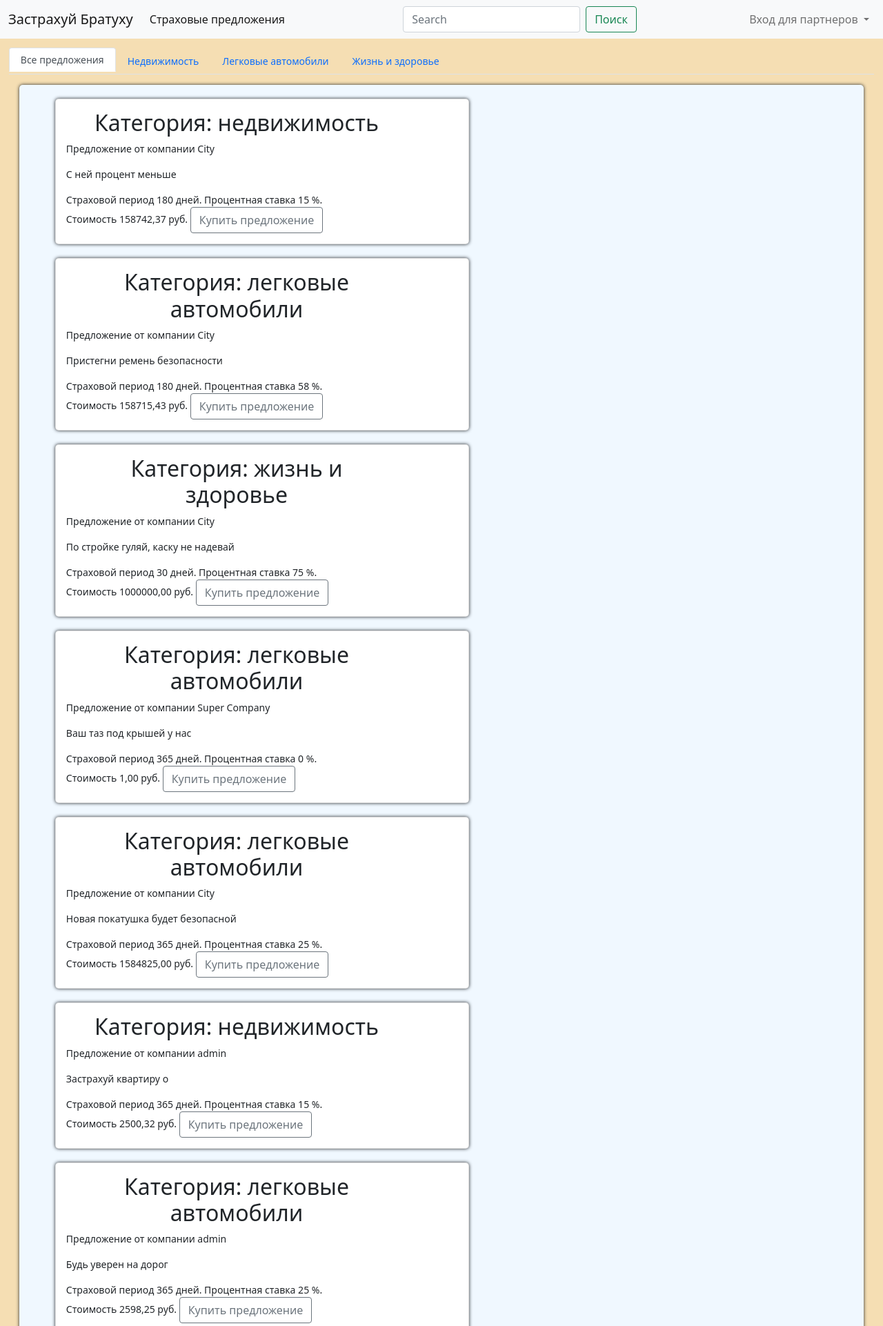
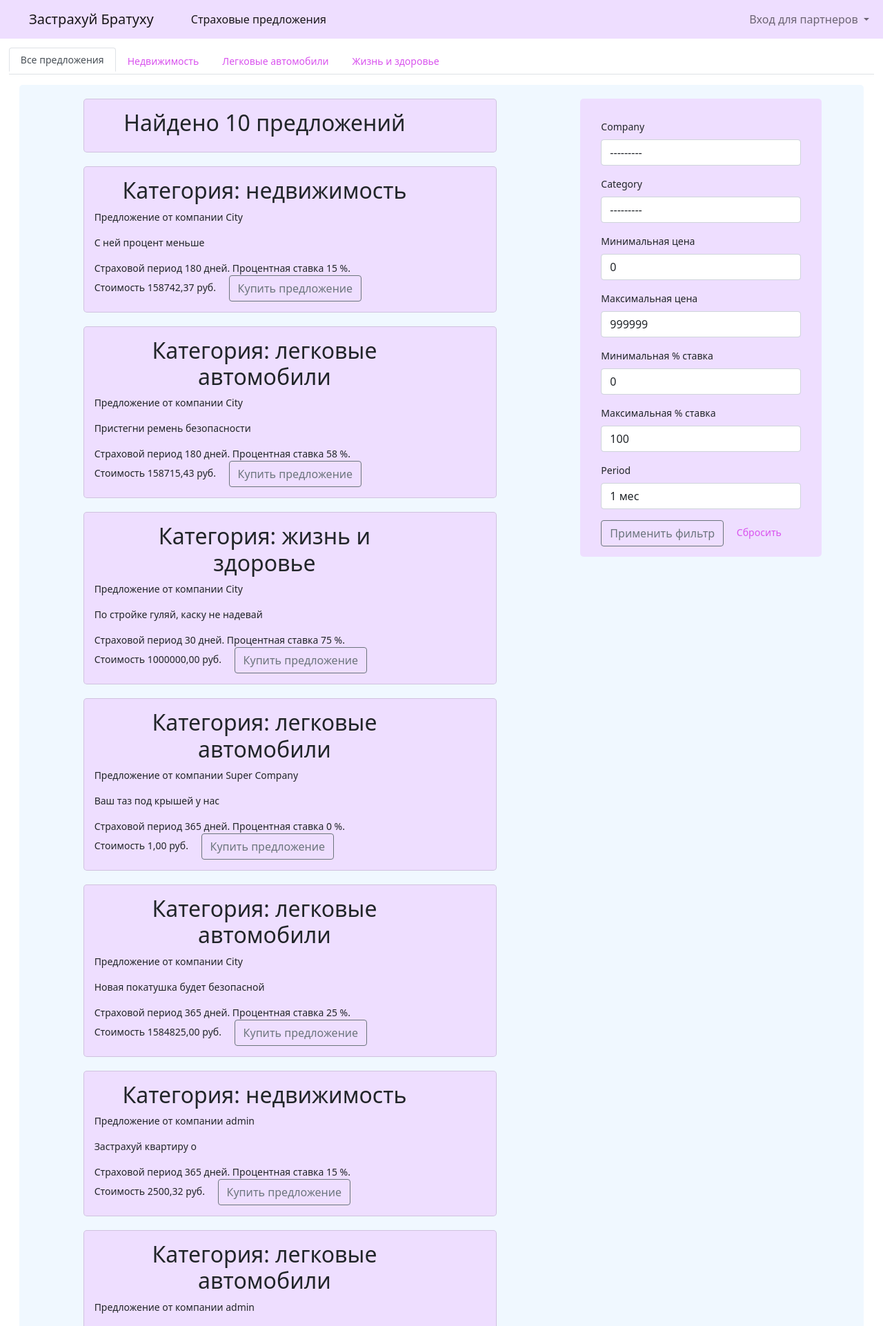
Before and after one commit to dima777939/insure_bro, a Django app: page /cabinet/ in a window 1280 px wide. Shown: the top 1922 px of the page at 69% size. Run offline with Django 4.2, Linux system fonts and the light colour scheme; data comes from the database, SQL or seed files in the repository; some libraries are stand-ins or nearby versions.

Commit message:
add filter insure offer from companies

```diff
--- a/account/templates/base.html
+++ b/account/templates/base.html
@@ -10,26 +10,26 @@
 </head>
 <body>
 <header>
-        <nav class="navbar navbar-expand-lg navbar-light bg-light">
+    <nav class="navbar navbar-expand-lg navbar-light">
         <div class="container-fluid">
             <a class="navbar-brand" href="#">Застрахуй Братуху</a>
-            <button class="navbar-toggler" type="button" data-bs-toggle="collapse" data-bs-target="#navbarToggler" aria-controls="navbarToggler" aria-expanded="false" aria-label="Toggle navigation">
+            <button class="navbar-toggler" type="button" data-bs-toggle="collapse" data-bs-target="#navbarToggler"
+                    aria-controls="navbarToggler" aria-expanded="false" aria-label="Toggle navigation">
                 <span class="navbar-toggler-icon"></span>
             </button>
-            <div class="collapse navbar-collapse justify-content-between" id="navbarToggler" >
+            <div class="collapse navbar-collapse justify-content-between" id="navbarToggler">
                 <ul class="navbar-nav me-2 mb-2 mb-lg-0">
                     <li class="nav-item">
-                  <a class="nav-link active" aria-current="page" href="{% url "cabinet:responses_list" %}">Страховые предложения</a>
+                        <a class="nav-link active" aria-current="page" href="{% url "cabinet:responses_list" %}">Страховые
+                            предложения</a>
                     </li>
                 </ul>
-              <form class="d-flex">
-                <input class="form-control me-2" type="search" placeholder="Search" aria-label="Поиск">
-                <button class="btn btn-outline-success" type="submit">Поиск</button>
-              </form>
                 <ul class="navbar-nav">
                     <li class="nav-item dropdown">
-                    <a class="nav-link dropdown-toggle" href="#" id="navbarDropdownMenuLink" role="button" data-bs-toggle="dropdown" aria-expanded="false">
-                      {% if user.is_authenticated %}Компания {{ user.name }}{% else %}Вход для партнеров{% endif %}
+                        <a class="nav-link dropdown-toggle" href="#" id="navbarDropdownMenuLink" role="button"
+                           data-bs-toggle="dropdown" aria-expanded="false">
+                            {% if user.is_authenticated %}Компания {{ user.name }}{% else %}Вход для
+                                партнеров{% endif %}
                         </a>
                         <ul class="dropdown-menu dropdown-menu-light" aria-labelledby="navbarDropdownMenuLink">
                             {% if user.is_authenticated %}
--- a/cabinet/forms.py
+++ b/cabinet/forms.py
@@ -1,6 +1,7 @@
 from django import forms
 
-from .models import Product, Response
+from .models import Product, Response, Category
+from account.models import InsuranceCompany
 
 
 class ProductForm(forms.ModelForm):
@@ -13,3 +14,43 @@ class ResponseForm(forms.ModelForm):
     class Meta:
         model = Response
         fields = ["first_name", "last_name", "phone", "email"]
+
+
+class FilterProductForm(forms.Form):
+    PERIODS = (("30", "1 мес"), ("60", "3 мес"), ("180", "6 мес"), ("365", "12 мес"))
+
+    company = forms.ModelChoiceField(
+        queryset=InsuranceCompany.object.all(), required=False
+    )
+    category = forms.ModelChoiceField(queryset=Category.objects.all(), required=False)
+    min_price = forms.IntegerField(
+        initial=0, min_value=0, max_value=99999998, label="Минимальная цена"
+    )
+    max_price = forms.IntegerField(
+        initial=999999, min_value=100, max_value=99999999, label="Максимальная цена"
+    )
+    min_interest_rate = forms.IntegerField(
+        initial=0, min_value=0, max_value=90, label="Минимальная % ставка"
+    )
+    max_interest_rate = forms.IntegerField(
+        initial=100, min_value=5, max_value=100, label="Максимальная % ставка"
+    )
+    period = forms.ChoiceField(choices=PERIODS, required=False)
+
+    def clean_max_price(self):
+        min = self.cleaned_data.get("min_price")
+        max = self.cleaned_data.get("max_price")
+        if max < min:
+            raise forms.ValidationError(
+                "Значение мин цены не должно быть больше макс цены"
+            )
+        return max
+
+    def clean_max_interest_rate(self):
+        max = self.cleaned_data.get("max_interest_rate")
+        min = self.cleaned_data.get("min_interest_rate")
+        if max < min:
+            raise forms.ValidationError(
+                "Значение мин процентной ставки не должно быть больше макс процентной ставки"
+            )
+        return max
--- a/cabinet/templates/cabinet/create_product.html
+++ b/cabinet/templates/cabinet/create_product.html
@@ -7,7 +7,7 @@
 		<form action="." method="post" class="form">
 			{% csrf_token %}
             {% bootstrap_form form layout="inline"%}
-			{% bootstrap_button content="Создать" button_type="submit" button_class="btn btn-primary" size="md"%}
+			{% bootstrap_button content="Создать" button_type="submit" button_class="btn btn-outline-secondary" size="md" %}
 		</form>
 	</div>
     {% include 'cabinet/off_canvas.html' %}
--- a/cabinet/templates/cabinet/responses_to_product.html
+++ b/cabinet/templates/cabinet/responses_to_product.html
@@ -1,22 +1,35 @@
 {% extends 'base.html' %}
 {% load bootstrap4 %}
+{% load pluralize %}
 {% block title %}
     {% if category %}{{ category.name }}{% else %}Страховые предложения{% endif %}
 {% endblock %}
 {% block content %}
     <ul class=" nav nav-tabs navbar-expand-lg">
         <li class="nav-item justify-content-center">
-          <a {% if not category %}class="nav-link active lh-sm" {% else %} class="nav-link"{% endif %} href="{% url "cabinet:responses_list" %}">Все предложения</a>
+            <a {% if not category %}class="nav-link active lh-sm" {% else %} class="nav-link"{% endif %}
+               href="{% url "cabinet:responses_list" %}">Все предложения</a>
         </li>
         {% for c in categories %}
             <li class="nav-item">
-            <a {% if category.slug == c.slug %} class="nav-link active" {% else %} class="nav-link"{% endif %} href="{{ c.get_absolute_url  }}">{{ c.name }}</a>
+                <a {% if category.slug == c.slug %} class="nav-link active" {% else %} class="nav-link"{% endif %}
+                                                    href="{{ c.get_absolute_url }}">{{ c.name }}</a>
             </li>
         {% endfor %}
     </ul>
-    <ul class="block block_card">
+
+    <div class="block block_card block_products">
+        <div>
+            <ul>
+                <li class="block card">
+                    {% with products.count as total_products %}
+                        <h2>Найдено {{ total_products }} предложени{{ total_products|pluralize_response }}</h2>
+                    {% endwith %}
+                </li>
+            </ul>
+            <ul>
                 {% for product in products %}
-            <li >
+                    <li>
                         <div class="block card">
                             <h2>Категория: {{ product.category|lower }}</h2>
                             <p>Предложение от компании {{ product.company.name }}</p>
@@ -27,17 +40,20 @@
                             </div>
                             <div>
                                 Стоимость {{ product.price }} руб.
-                        <button class="btn btn-outline-secondary" type="button" data-bs-toggle="collapse" data-bs-target="#collapseExample{{ product.id }}" aria-expanded="false" aria-controls="collapseExample">
+                                <button class="btn btn-outline-secondary" type="button" data-bs-toggle="collapse"
+                                        data-bs-target="#collapseExample{{ product.id }}" aria-expanded="false"
+                                        aria-controls="collapseExample">
                                     Купить предложение
                                 </button>
                                 <div class="collapse" id="collapseExample{{ product.id }}">
                                     <div class="card card-body">
                                         <div class="block block_form">
                                             <h5>Оставьте свои контакты</h5>
-                                <form action="{% url "cabinet:post_response_form" product.id %}" method="post" class="form">
+                                            <form action="{% url "cabinet:post_response_form" product.id %}"
+                                                  method="post" class="form">
                                                 {% csrf_token %}
-                                    {% bootstrap_form response_form layout="inline"%}
-                                    {% bootstrap_button content="Отправить" button_type="submit" button_class="btn btn-primary" size="md"%}
+                                                {% bootstrap_form response_form layout="inline" %}
+                                                {% bootstrap_button content="Отправить" button_type="submit" button_class="btn btn-outline-secondary" size="md" %}
                                             </form>
                                         </div>
                                     </div>
@@ -47,4 +63,24 @@
                     </li>
                 {% endfor %}
             </ul>
+        </div>
+        <div class="block form-filter">
+            <form action="{% url "cabinet:filter_product" %}" method="get">
+                {% csrf_token %}
+                {% bootstrap_label content="Выберите компанию" %}
+                {% bootstrap_field form_filter.company required=False %}
+                {% bootstrap_field form_filter.category required=False %}
+                {% bootstrap_field form_filter.min_price %}
+                {% bootstrap_field form_filter.max_price %}
+                {% bootstrap_field form_filter.min_interest_rate %}
+                {% bootstrap_field form_filter.max_interest_rate %}
+                {% bootstrap_field form_filter.period required=False %}
+                <div class="inline-group">
+                    {% bootstrap_button content="Применить фильтр" button_type="submit" button_class="btn btn-outline-secondary" size="sm" %}
+                    <a href="{% url "cabinet:responses_list" %}">Сбросить</a>
+                </div>
+
+            </form>
+        </div>
+    </div>
 {% endblock %}
--- /dev/null
+++ b/cabinet/templatetags/pluralize.py
@@ -0,0 +1,18 @@
+from django import template
+
+register = template.Library()
+
+
+@register.filter
+def pluralize_response(value, args=("е", "я", "й")):
+    if not value:
+        value = 0
+    number = abs(int(value))
+    a = number % 10
+    b = number % 100
+    if (a == 1) and (b != 11):
+        return args[0]
+    elif (a >= 2) and (a <= 4) and ((b < 10) or (b >= 20)):
+        return args[1]
+    else:
+        return args[2]
--- a/cabinet/urls.py
+++ b/cabinet/urls.py
@@ -5,10 +5,21 @@ app_name = "cabinet"
 
 urlpatterns = [
     path("", views.MainResponseView.as_view(), name="responses_list"),
-    path("<int:product_id>/", views.MainResponseView.as_view(), name="post_response_form"),
+    path(
+        "<int:product_id>/", views.MainResponseView.as_view(), name="post_response_form"
+    ),
     path("create/", views.CreateProductView.as_view(), name="create"),
     path("products/", views.ListProductView.as_view(), name="list_product"),
     path("responses/", views.ListResponseView.as_view(), name="responses_active"),
-    path("responses/<str:completed>/", views.ListResponseView.as_view(), name="responses_completed"),
-    path("<slug:category_slug>/", views.MainResponseView.as_view(), name="responses_list_category"),
+    path("filter/", views.FilterProductView.as_view(), name="filter_product"),
+    path(
+        "responses/<str:completed>/",
+        views.ListResponseView.as_view(),
+        name="responses_completed",
+    ),
+    path(
+        "<slug:category_slug>/",
+        views.MainResponseView.as_view(),
+        name="responses_list_category",
+    ),
 ]
--- a/cabinet/views.py
+++ b/cabinet/views.py
@@ -2,7 +2,7 @@ from django.shortcuts import render, redirect, get_object_or_404
 from django.urls import reverse
 from django.views import View
 
-from .forms import ProductForm, ResponseForm
+from .forms import ProductForm, ResponseForm, FilterProductForm
 from .models import Product, Response, Category
 
 
@@ -36,9 +36,13 @@ class ListProductView(View):
 class ListResponseView(View):
     def get(self, request, completed=None):
         company = request.user
-        responses = Response.objects.filter(product__company_id=company.pk, finished=False)
+        responses = Response.objects.filter(
+            product__company_id=company.pk, finished=False
+        )
         if completed:
-            responses = Response.objects.filter(product__company_id=company.pk, finished=True)
+            responses = Response.objects.filter(
+                product__company_id=company.pk, finished=True
+            )
         return render(
             request,
             "cabinet/responses_to_company.html",
@@ -52,9 +56,11 @@ class MainResponseView(View):
         categories = Category.objects.all()
         products = Product.objects.all()
         response_form = ResponseForm()
+        form_filter = FilterProductForm()
         if category_slug:
             category = get_object_or_404(Category, slug=category_slug)
             products = products.filter(category=category)
+            form_filter = FilterProductForm(initial={"category": category})
         return render(
             request,
             "cabinet/responses_to_product.html",
@@ -63,6 +69,7 @@ class MainResponseView(View):
                 "categories": categories,
                 "products": products,
                 "response_form": response_form,
+                "form_filter": form_filter,
             },
         )
 
@@ -74,3 +81,78 @@ class MainResponseView(View):
             new_form.product = product
             new_form.save()
             return redirect(reverse("cabinet:responses_list"))
+
+
+class FilterProductView(View):
+    def get(
+            self,
+            request,
+    ):
+        form = FilterProductForm(request.GET)
+        if form.is_valid():
+            cd = form.cleaned_data
+            company = cd["company"]
+            category = cd["category"]
+            min_price = cd["min_price"]
+            max_price = cd["max_price"]
+            min_interest_rate = cd["min_interest_rate"]
+            max_interest_rate = cd["max_interest_rate"]
+            period = cd["period"]
+            if not company and not category:
+                products = Product.objects.filter(
+                    price__range=(min_price, max_price),
+                    interest_rate__range=(min_interest_rate, max_interest_rate),
+                    period=period,
+                ).order_by("-date_create")
+            elif company and not category:
+                products = Product.objects.filter(
+                    company=company,
+                    interest_rate__range=(min_interest_rate, max_interest_rate),
+                    price__range=(min_price, max_price),
+                    period=period,
+                ).order_by("-date_create")
+            elif company and category:
+                products = Product.objects.filter(
+                    company=company,
+                    category=category,
+                    price__range=(min_price, max_price),
+                    interest_rate__range=(min_interest_rate, max_interest_rate),
+                    period=period,
+                ).order_by("-date_create")
+            elif not company and category:
+                products = Product.objects.filter(
+                    category=category,
+                    price__range=(min_price, max_price),
+                    interest_rate__range=(min_interest_rate, max_interest_rate),
+                    period=period,
+                ).order_by("-date_create")
+            categories = Category.objects.all()
+            response_form = ResponseForm()
+            form_filter = FilterProductForm(request.GET)
+            return render(
+                request,
+                "cabinet/responses_to_product.html",
+                {
+                    "products": products,
+                    "category": category,
+                    "categories": categories,
+                    "response_form": response_form,
+                    "form_filter": form_filter,
+                },
+            )
+        products = None
+        category = None
+        categories = Category.objects.all()
+        response_form = ResponseForm()
+        form_filter = FilterProductForm(request.GET)
+        return render(
+            request,
+            "cabinet/responses_to_product.html",
+            {
+                "products": products,
+                "category": category,
+                "categories": categories,
+                "response_form": response_form,
+                "form_filter": form_filter,
+            },
+        )
--- a/insure_bro/settings.py
+++ b/insure_bro/settings.py
@@ -22,7 +22,7 @@ env = environ.Env(
 BASE_DIR = Path(__file__).resolve().parent.parent
 
 # Take environment variables from .env file
-environ.Env.read_env(os.path.join(BASE_DIR, '.env'))
+environ.Env.read_env(os.path.join(BASE_DIR, ".env"))
 
 # Quick-start development settings - unsuitable for production
 # See https://docs.djangoproject.com/en/4.0/howto/deployment/checklist/
--- a/insure_bro/urls.py
+++ b/insure_bro/urls.py
@@ -25,6 +25,5 @@ urlpatterns = [
 ]
 
 if settings.DEBUG:
-    urlpatterns += static(settings.MEDIA_URL,
-                          document_root=settings.MEDIA_ROOT)
+    urlpatterns += static(settings.MEDIA_URL, document_root=settings.MEDIA_ROOT)
     urlpatterns += static(settings.STATIC_URL)
--- a/manage.py
+++ b/manage.py
@@ -6,7 +6,7 @@ import sys
 
 def main():
     """Run administrative tasks."""
-    os.environ.setdefault('DJANGO_SETTINGS_MODULE', 'insure_bro.settings')
+    os.environ.setdefault("DJANGO_SETTINGS_MODULE", "insure_bro.settings")
     try:
         from django.core.management import execute_from_command_line
     except ImportError as exc:
@@ -18,5 +18,5 @@ def main():
     execute_from_command_line(sys.argv)
 
 
-if __name__ == '__main__':
+if __name__ == "__main__":
     main()
--- a/static/css/style.css
+++ b/static/css/style.css
@@ -1,10 +1,27 @@
-body{
+body {
     margin: 0;
     padding: 0;
-    background-color: wheat;
+    background-color: #ffffff;
 }
 
-.content{
+nav.navbar {
+    background-color: #eedeff;
+}
+
+a, a.nav-link {
+    color: #d953ee;
+    text-decoration: none;
+}
+
+a:hover, a.nav-link:hover {
+    color: #acacb6;
+}
+
+a {
+    padding: 30px;
+}
+
+.content {
     display: flex;
     flex-direction: column;
     margin: 1%;
@@ -15,40 +32,50 @@ body{
 .block {
     display: block;
     border-radius: 5px;
-    box-shadow: 0 0 5px;
 }
 
 .block_form{
     width: 500px;
     padding: 15px;
     margin-top: 1%;
-    background-color: aliceblue;
 }
 
-.block_card{
+.block_card {
     flex-direction: column;
     min-height: 750px;
     min-width: 700px;
     margin: 15px;
     background-color: aliceblue;
+
+}
+
+ul {
     list-style: None;
 }
 
-.card{
+.card {
     margin: 20px;
     padding: 15px;
     max-width: 600px;
     justify-content: center;
+    background-color: #eedeff;
 }
 
 
-.form, .form-group{
+.form, .form-group {
     margin: 15px;
 }
 
-button.btn-primary{
+button.btn-outline-secondary {
     position: relative;
     left: 15px;
+}
+
+.form-filter {
+    background-color: #eedeff;
+    min-width: 350px;
+    padding: 15px;
+    margin: 20px;
 }
 
 h1, h2, h3 {
@@ -58,11 +85,18 @@ h1, h2, h3 {
     text-align: center;
 }
 
-.res_activ{
+.res_activ {
     display: flex;
     flex-direction: row;
     justify-content: space-between;
     align-items: center;
+}
+
+.block_products {
+    display: flex;
+    flex-direction: row;
+    justify-content: space-around;
+    align-items: flex-start;
 }
 
 .arrow-1 {
@@ -72,6 +106,7 @@ h1, h2, h3 {
     height: 50px;
     margin: 20px;
 }
+
 .arrow-1 div {
     position: relative;
     top: 20px;
```
Also changed, not shown: cabinet/templatetags/__init__.py (added). Lines whose indentation alone changed are shown as unchanged.
